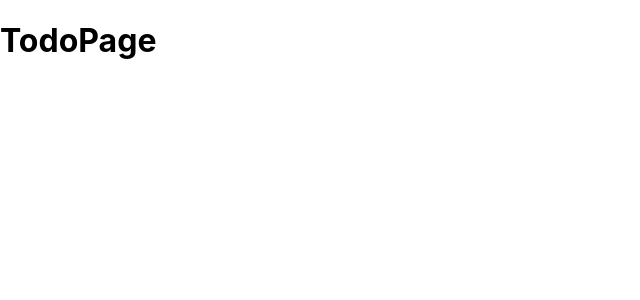
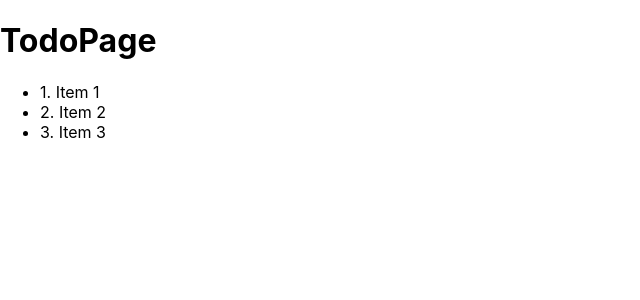
Before and after one commit to Miraschon/ReactDemo, a React (Create React App) app: page /todo in a window 1280 px wide. Shown: the top 300 px of the page, without its empty margins (0-640 px from the left). Built offline with nearby package versions, Linux system fonts and the light colour scheme.

Commit message:
list of items example

```diff
--- a/src/pages/TodoPage.js
+++ b/src/pages/TodoPage.js
@@ -1,5 +1,16 @@
 function TodoPage() {
-    return <div><h1>TodoPage</h1></div>
+    const todoList = ['Item 1', 'Item 2', 'Item 3']
+
+    return <div>
+        <h1>TodoPage</h1>
+        <ul>
+            {todoList.map((item, idx) => (
+                <li>
+                    {idx+1}. {item}
+                </li>
+            ))}
+        </ul>
+    </div>
 }
 
 export default TodoPage;
```
